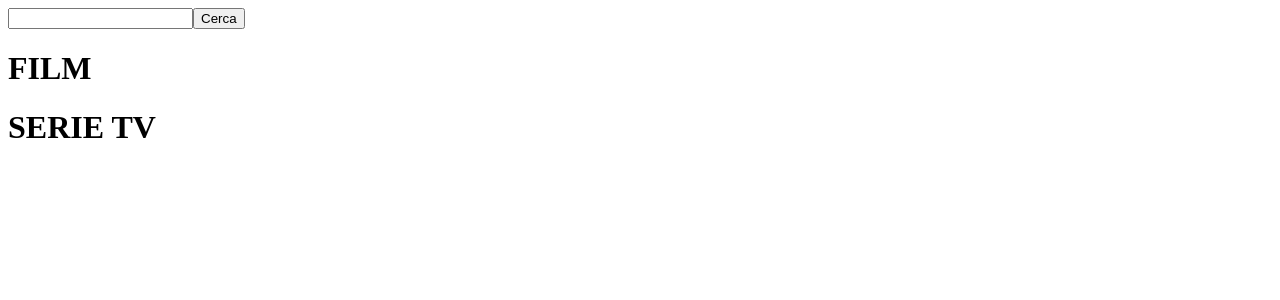
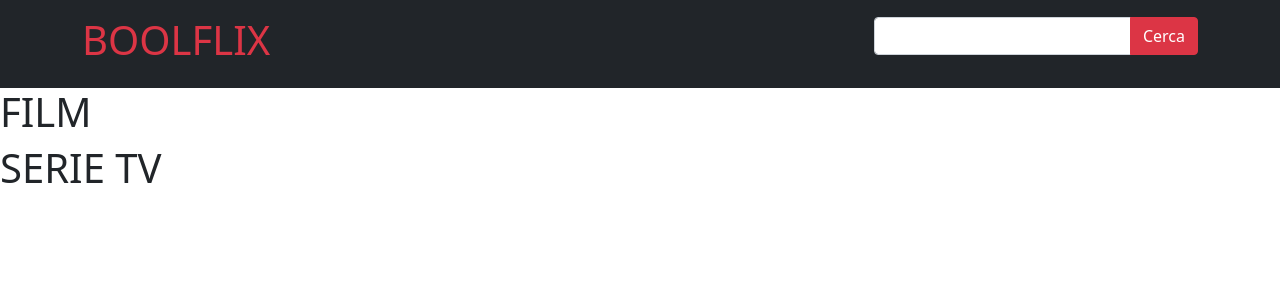
Before and after one commit to Salvo170586SP/vue-boolflix, a Vue app: page / in a window 1280 px wide. Shown: the top 300 px of the page. Built offline with nearby package versions, Linux system fonts and the light colour scheme.

Commit message:
import bootstrap and styled header

```diff
--- a/package.json
+++ b/package.json
@@ -9,6 +9,7 @@
   },
   "dependencies": {
     "axios": "^0.26.0",
+    "bootstrap": "^5.1.3",
     "core-js": "^3.6.5",
     "vue": "^2.6.11"
   },
--- a/src/App.vue
+++ b/src/App.vue
@@ -1,12 +1,15 @@
 <template>
   <div id="app">
-    <header>
-      <Search @search="search" />
+    <header class="bg-dark py-3 ">
+      <div class="container d-flex justify-content-between align-items-center">
+        <h1 class="text-danger">BOOLFLIX</h1>
+        <Search @search="search" />
+      </div>
     </header>
     <main>
       <div id="movie">
         <h1>FILM</h1>
-        <Card v-for="movie in movies" :key="movie.id" :item="movie"  />
+        <Card v-for="movie in movies" :key="movie.id" :item="movie" />
       </div>
       <div id="serie tv">
         <h1>SERIE TV</h1>
@@ -33,12 +36,11 @@ export default {
       movies: [],
       series: [],
 
-
       api: {
         language: "it-IT",
         baseUri: "https://api.themoviedb.org/3",
         key: "52506c224db8dc42f817a52dcdd3da51",
-        uriImg:'https://image.tmdb.org/t/p/',
+        uriImg: "https://image.tmdb.org/t/p/",
       },
     };
   },
@@ -67,5 +69,6 @@ export default {
 };
 </script>
 
-<style lang="scss">
+<style lang="scss" >
+@import "./assets/scss/style.scss";
 </style>
--- /dev/null
+++ b/src/assets/scss/style.scss
@@ -0,0 +1 @@
+@import '~bootstrap/scss/bootstrap.scss';
--- a/src/components/Card.vue
+++ b/src/components/Card.vue
@@ -32,7 +32,7 @@ export default {
       return this.flags.includes(this.item.original_language);
     },
     voteItem(){
-        return parseInt(this.item.vote_average) / 2;
+        return Math.round(this.item.vote_average / 2) ;
     }
   },
 };
--- a/src/components/Search.vue
+++ b/src/components/Search.vue
@@ -1,13 +1,18 @@
 <template>
   <div>
+    <div class="input-group mb-3 ">
       <input
         type="text"
         name="textMovie"
         id="textMovie"
+        class="form-control"
         v-model="searchTerm"
         @keyup.enter="emitSearch"
       />
-    <button type="button" @click="emitSearch">Cerca</button>
+      <button type="button" class="btn btn-danger" @click="emitSearch">
+        Cerca
+      </button>
+    </div>
   </div>
 </template>
 
```
Also changed, not shown: 7 other files (tests, documents, lock files or other folders). Lines whose indentation alone changed are shown as unchanged.
